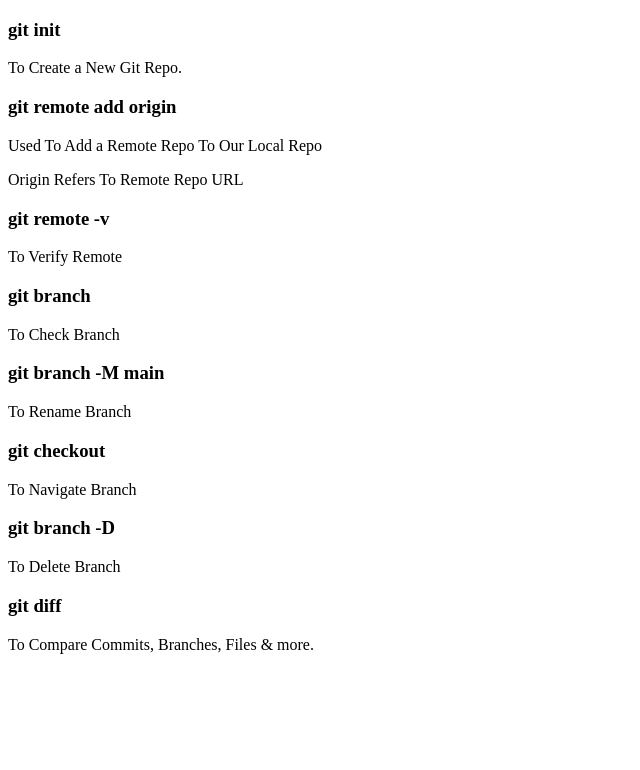
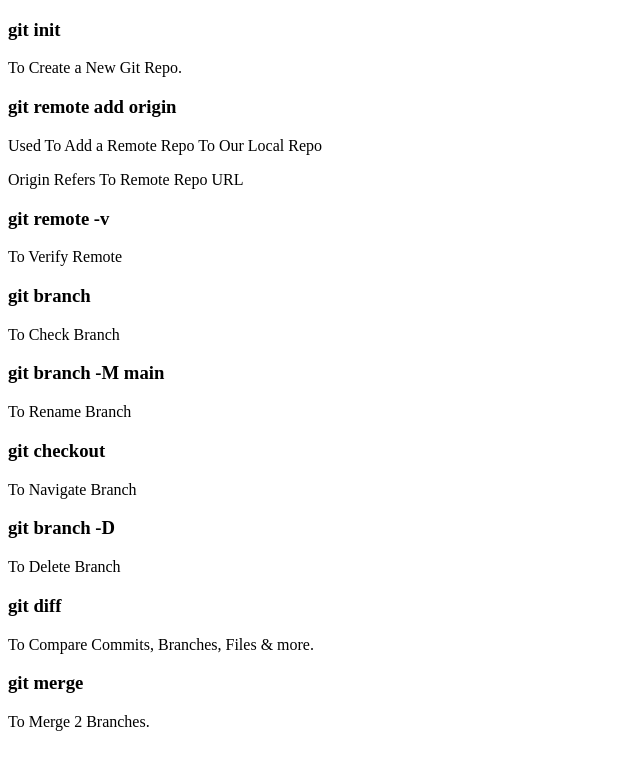
Before and after one commit to engineeramitkumar/localrepo, a plain HTML site: page index.html in a window 1280 px wide. Shown: the whole page, without its empty margins (0-640 px from the left). Drawn offline with Linux system fonts and the light colour scheme.

Commit message:
merging 2 branches

```diff
--- a/index.html
+++ b/index.html
@@ -30,5 +30,8 @@
 
     <h3>git diff <Branch Name></h3>
     <p>To Compare Commits, Branches, Files & more.</p>
+
+    <h3>git merge <Branch Name></h3>
+    <p>To Merge 2 Branches.</p>
 </body>
 </html>
```
